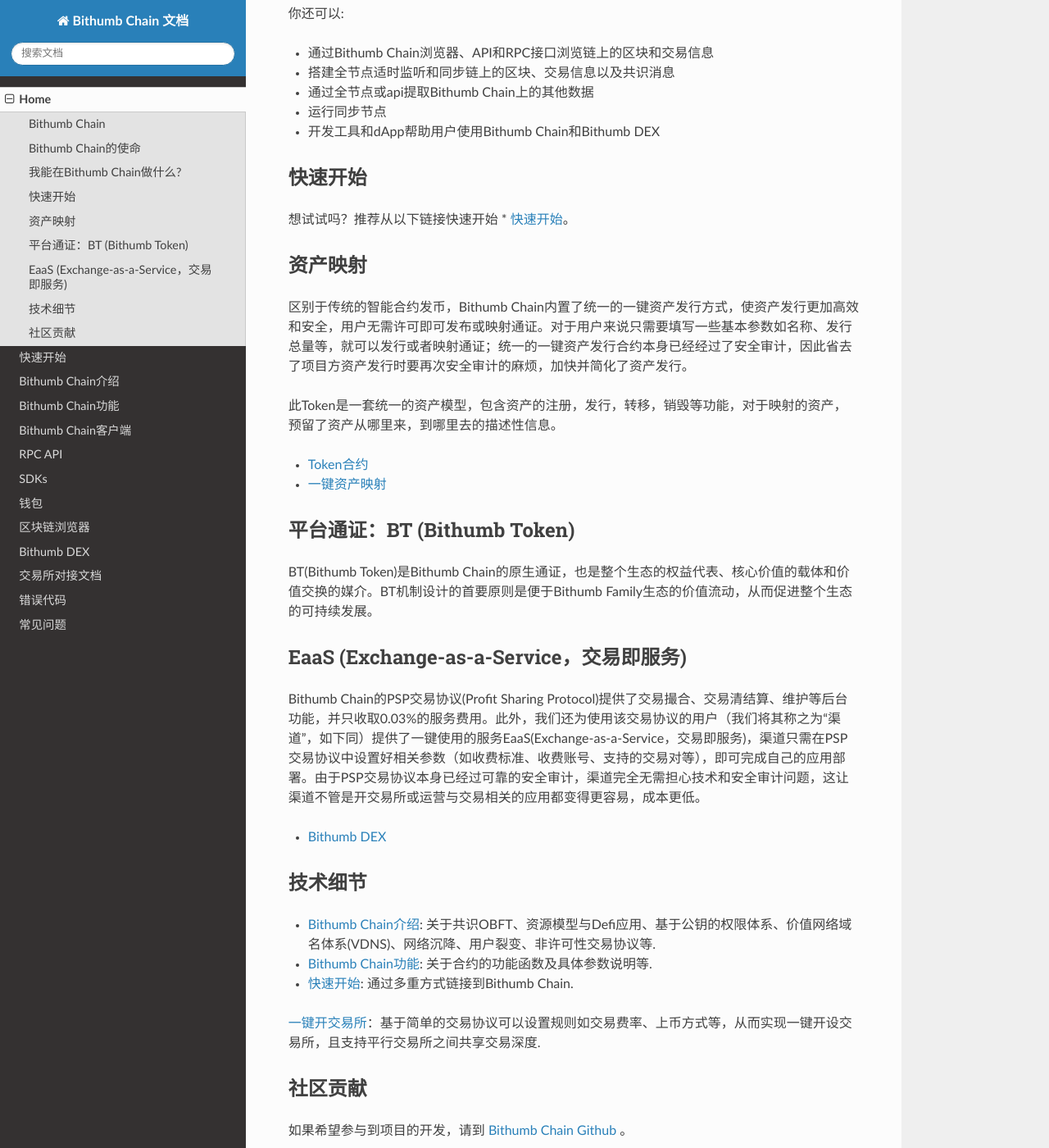
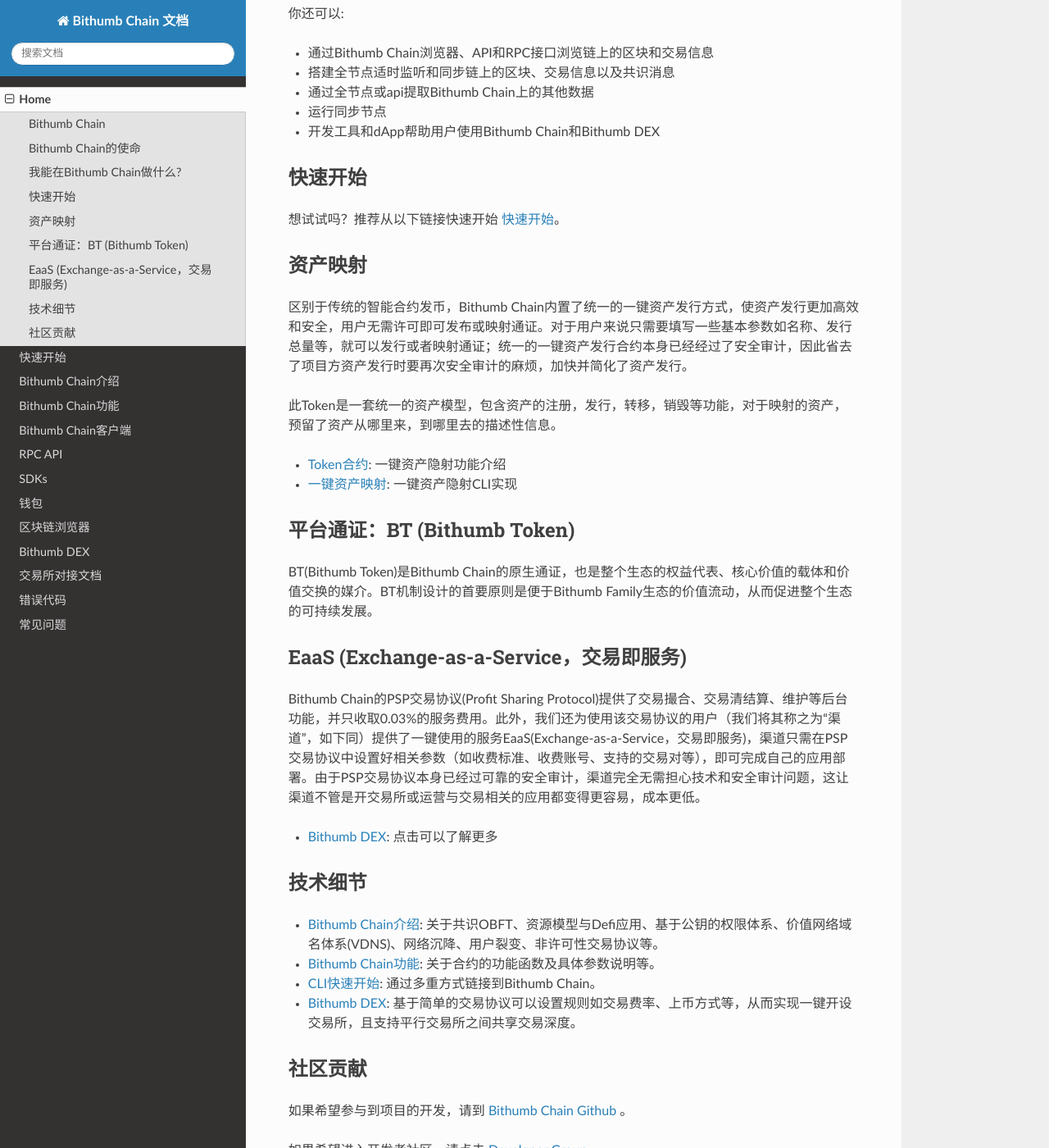
Before and after one commit to xbxlxp/Docs, a Sphinx documentation site: the page built from source/home.rst, in a window 1280 px wide and 1400 px high, scrolled down 1030 px. Shown: the whole window at 82% size. Built offline with Sphinx 7.4.7 and the Read the Docs theme 2.0.0, drawn with Linux system fonts in a browser that asks for light colours.

Commit message:
update link2

```diff
--- a/source/commands/getting_started.md
+++ b/source/commands/getting_started.md
@@ -1,4 +1,4 @@
-# 快速开始
+# CLI快速开始
 
 ## 概述
 
@@ -67,7 +67,7 @@
 
 ## 快速开始
 
-当你安装好Bithumb Chain的客户端后，便可以使用以下命令进行一些常用操作。
+当你安装好Bithumb Chain的客户端后，便可以使用以下命令连接到Bithumb Chian并进行一些常用操作。
 
 **查看帮助信息**
 
--- a/source/getstarted.rst
+++ b/source/getstarted.rst
@@ -25,7 +25,7 @@
 =====================================
 Bithumb Chain节点的 RPC 接口、WebSocket 接口遵循着一套公开的接口规范。
 
-* :doc:`http_api`
+* :doc:`rpc_api`
 
 ================================
 使用Bithumb Chain的一些方法
--- a/source/home.rst
+++ b/source/home.rst
@@ -51,7 +51,7 @@
 ================
 快速开始
 ================
-想试试吗？推荐从以下链接快速开始 * :doc:`getstarted`。
+想试试吗？推荐从以下链接快速开始  :doc:`getstarted`。
 
 ============================
 资产映射
@@ -60,9 +60,11 @@
 
 此Token是一套统一的资产模型，包含资产的注册，发行，转移，销毁等功能，对于映射的资产，预留了资产从哪里来，到哪里去的描述性信息。
 
-* :doc:`functions/03token`
+* :doc:`functions/03token`:
+  一键资产隐射功能介绍
 
-* :doc:`commands/token`
+* :doc:`commands/token`:
+  一键资产隐射CLI实现
 
 ============================
 平台通证：BT (Bithumb Token)
@@ -74,21 +76,23 @@
 ===============================================
 Bithumb Chain的PSP交易协议(Profit Sharing Protocol)提供了交易撮合、交易清结算、维护等后台功能，并只收取0.03%的服务费用。此外，我们还为使用该交易协议的用户（我们将其称之为“渠道”，如下同）提供了一键使用的服务EaaS(Exchange-as-a-Service，交易即服务)，渠道只需在PSP交易协议中设置好相关参数（如收费标准、收费账号、支持的交易对等），即可完成自己的应用部署。由于PSP交易协议本身已经过可靠的安全审计，渠道完全⽆需担心技术和安全审计问题，这让渠道不管是开交易所或运营与交易相关的应用都变得更容易，成本更低。
 
-* :doc:`dex`
+* :doc:`dex`:
+  点击可以了解更多
 
 ====================
 技术细节
 ====================
 * :doc:`chain`:
-  关于共识OBFT、资源模型与Defi应用、基于公钥的权限体系、价值网络域名体系(VDNS)、网络沉降、用户裂变、非许可性交易协议等.
+  关于共识OBFT、资源模型与Defi应用、基于公钥的权限体系、价值网络域名体系(VDNS)、网络沉降、用户裂变、非许可性交易协议等。
 
 * :doc:`function`:
-  关于合约的功能函数及具体参数说明等.
+  关于合约的功能函数及具体参数说明等。
 
 * :doc:`commands/getting_started`:
-  通过多重方式链接到Bithumb Chain.
+  通过多重方式链接到Bithumb Chain。
 
-`一键开交易所 <http://doc.lyra.site/>`_：基于简单的交易协议可以设置规则如交易费率、上币方式等，从而实现一键开设交易所，且支持平行交易所之间共享交易深度.
+* :doc:`dex`:
+  基于简单的交易协议可以设置规则如交易费率、上币方式等，从而实现一键开设交易所，且支持平行交易所之间共享交易深度。
 
 ======================
 社区贡献
```
Also changed, not shown: source/sdks/overview.md (+1 -1 lines).
